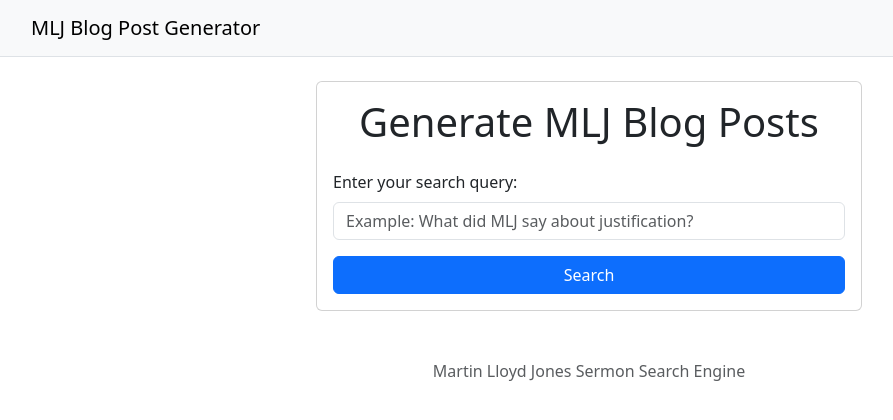
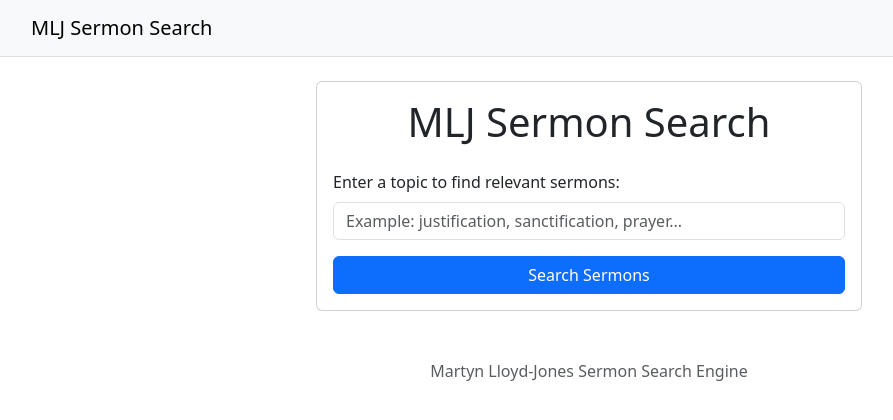
Before and after one commit to FiveQInnovations/mlj-search-replit, a Flask app: page / in a window 1280 px wide. Shown: the top 420 px of the page, without its empty margins (51-944 px from the left). Run offline with Flask 3, Linux system fonts and the light colour scheme; some libraries are stand-ins or nearby versions.

Commit message:
Agent query: Can you verify if the application now shows sermon excerpts directly instead of generating blog posts, and if the sermon titles are clickable links?
Remove OpenAI integration and refactor to a sermon search application.

Screenshot: https://storage.googleapis.com/screenshot-production-us-central1/e877f356-5e9c-445a-8101-3ce2bc1e46be/66400e4f-4d39-43cd-9bf0-6a6628b89818.jpg

```diff
--- a/app.py
+++ b/app.py
@@ -1,10 +1,9 @@
 import os
 import logging
-from flask import Flask, render_template, request, jsonify
+from flask import Flask, render_template, request
 import requests
 import markdown
 from markupsafe import Markup
-from openai import OpenAI
 
 # Set up logging
 logging.basicConfig(level=logging.DEBUG)
@@ -16,80 +15,33 @@ app.secret_key = os.environ.get("FLASK_SECRET_KEY", "mlj_sermons_secret_key")
 # API configuration
 RAGIE_API_URL = "https://api.ragie.ai/retrievals"
 RAGIE_API_TOKEN = "tnt_BPBxTqQudZm_yEfynu5h53B0xDQyRYnWUmSlXZMTO3JNxXyk3tzduRg"
-OPENAI_API_KEY = os.environ.get("OPENAI_API_KEY")
 
-# Initialize OpenAI client
-client = OpenAI(api_key=OPENAI_API_KEY)
+def format_sermon_results(response_data):
+    """Format the sermon results into markdown"""
+    if not response_data or 'scored_chunks' not in response_data:
+        return "No sermons found for this topic."
 
-def generate_blog_post(query, sermon_chunks):
-    """Generate a blog post using OpenAI based on sermon excerpts"""
-    if not sermon_chunks:
-        return "No content available for blog generation."
+    formatted_content = "# Relevant Sermon Excerpts\n\n"
 
-    # Combine all sermon excerpts
-    combined_text = "\n\n".join([chunk['text'] for chunk in sermon_chunks])
+    # Group chunks by sermon
+    sermons = {}
+    for chunk in response_data['scored_chunks']:
+        doc_name = chunk['document_name']
+        if doc_name not in sermons:
+            sermons[doc_name] = {
+                'url': chunk['document_metadata'].get('source_url', '#'),
+                'excerpts': []
+            }
+        sermons[doc_name]['excerpts'].append(chunk['text'].strip())
 
-    # Prepare excerpts with source information
-    excerpts_with_sources = []
-    for chunk in sermon_chunks:
-        excerpts_with_sources.append({
-            'text': chunk['text'],
-            'source': chunk['document_name'],
-            'url': chunk['document_metadata'].get('source_url', '#')
-        })
+    # Format each sermon's content
+    for doc_name, sermon in sermons.items():
+        formatted_content += f"## [{doc_name}]({sermon['url']})\n\n"
+        for excerpt in sermon['excerpts']:
+            formatted_content += f"{excerpt}\n\n"
+        formatted_content += "---\n\n"
 
-    # Create prompt for OpenAI
-    prompt = f"""As an expert on Martin Lloyd-Jones' teachings, write a detailed and comprehensive blog post about the following topic:
-
-Query: {query}
-
-When quoting from the provided excerpts, include the source link inline using markdown, following this format:
-> "Quote text" - From [Sermon Title](source_url)
-
-Based on these sermon excerpts:
-{str(excerpts_with_sources)}
-
-Please write a comprehensive blog post that:
-1. Provides deep theological analysis with extensive context (aim for detailed paragraphs of 4-6 sentences each)
-2. Uses direct quotes from MLJ with their source links inline
-3. Explains complex theological concepts thoroughly
-4. Maintains MLJ's pastoral and doctrinal emphasis while exploring practical implications
-5. Structures the content with clear headings and subheadings
-6. Concludes with practical applications
-
-Format the response in Markdown with proper headings, quotes (with source links), and sections.
-Ensure paragraphs are substantial and detailed, thoroughly exploring each point."""
-
-    try:
-        # Generate blog post using OpenAI
-        response = client.chat.completions.create(
-            model="gpt-4-1106-preview",
-            messages=[
-                {"role": "system", "content": "You are an expert on Martin Lloyd-Jones' theology and preaching, skilled at writing detailed blog posts that explain his teachings."},
-                {"role": "user", "content": prompt}
-            ],
-            max_tokens=4000,
-            temperature=0.7
-        )
-        return response.choices[0].message.content
-    except Exception as e:
-        logger.error(f"OpenAI API error: {str(e)}")
-        return None
-
-def format_api_response(response_data):
-    """Format the API response into markdown"""
-    if not response_data or 'scored_chunks' not in response_data:
-        return "No results found.", None
-
-    # Format raw excerpts
-    formatted_excerpts = "# Original Sermon Excerpts\n\n"
-    for chunk in response_data['scored_chunks']:
-        text = chunk['text'].strip()
-        doc_name = chunk['document_name']
-        source_url = chunk['document_metadata'].get('source_url', '#')
-        formatted_excerpts += f"## From [{doc_name}]({source_url})\n\n{text}\n\n---\n\n"
-
-    return formatted_excerpts, response_data['scored_chunks']
+    return formatted_content
 
 @app.route('/')
 def index():
@@ -112,32 +64,19 @@ def search():
             "query": query,
             "top_k": 12,
             "rerank": True,
-            "max_chunks_per_document": 2
+            "max_chunks_per_document": 3
         }
 
         response = requests.post(RAGIE_API_URL, headers=headers, json=payload)
         response.raise_for_status()
 
         results = response.json()
-        formatted_excerpts, sermon_chunks = format_api_response(results)
+        formatted_content = format_sermon_results(results)
+        html_results = Markup(markdown.markdown(formatted_content, extensions=['extra']))
 
-        # Generate AI blog post
-        blog_post = generate_blog_post(query, sermon_chunks)
-
-        if blog_post:
-            # Combine blog post and raw excerpts
-            full_content = f"{blog_post}\n\n---\n\n{formatted_excerpts}"
-            html_results = Markup(markdown.markdown(full_content, extensions=['extra']))
-            return render_template('results.html',
-                                results=html_results,
-                                query=query)
-        else:
-            # Fallback to just showing excerpts if blog generation fails
-            html_results = Markup(markdown.markdown(formatted_excerpts, extensions=['extra']))
-            return render_template('results.html',
-                                results=html_results,
-                                query=query,
-                                error="Blog post generation failed. Showing raw excerpts only.")
+        return render_template('results.html',
+                             results=html_results,
+                             query=query)
 
     except requests.RequestException as e:
         logger.error(f"API request failed: {str(e)}")
--- a/templates/base.html
+++ b/templates/base.html
@@ -3,7 +3,7 @@
 <head>
     <meta charset="UTF-8">
     <meta name="viewport" content="width=device-width, initial-scale=1.0">
-    <title>MLJ Blog Post Generator</title>
+    <title>MLJ Sermon Search</title>
     <link href="https://cdn.jsdelivr.net/npm/bootstrap@5.3.2/dist/css/bootstrap.min.css" rel="stylesheet">
     <script src="https://cdn.jsdelivr.net/npm/bootstrap@5.3.2/dist/js/bootstrap.bundle.min.js"></script>
     <script src="https://cdn.jsdelivr.net/npm/markdown-it@13.0.1/dist/markdown-it.min.js"></script>
@@ -12,7 +12,7 @@
 <body>
     <nav class="navbar navbar-expand-lg navbar-light bg-light border-bottom">
         <div class="container">
-            <a class="navbar-brand" href="/">MLJ Blog Post Generator</a>
+            <a class="navbar-brand" href="/">MLJ Sermon Search</a>
         </div>
     </nav>
 
@@ -21,7 +21,7 @@
     </main>
 
     <footer class="container mt-5 mb-3 text-center">
-        <p class="text-muted">Martin Lloyd Jones Sermon Search Engine</p>
+        <p class="text-muted">Martyn Lloyd-Jones Sermon Search Engine</p>
     </footer>
 
     <script src="{{ url_for('static', filename='js/script.js') }}"></script>
--- a/templates/index.html
+++ b/templates/index.html
@@ -5,21 +5,21 @@
     <div class="col-md-8 col-lg-6">
         <div class="card">
             <div class="card-body">
-                <h1 class="card-title text-center mb-4">Generate MLJ Blog Posts</h1>
+                <h1 class="card-title text-center mb-4">MLJ Sermon Search</h1>
                 <form action="{{ url_for('search') }}" method="POST" id="searchForm">
                     <div class="mb-3">
-                        <label for="query" class="form-label">Enter your search query:</label>
+                        <label for="query" class="form-label">Enter a topic to find relevant sermons:</label>
                         <input type="text"
                                class="form-control"
                                id="query"
                                name="query"
-                               placeholder="Example: What did MLJ say about justification?"
+                               placeholder="Example: justification, sanctification, prayer..."
                                required>
                     </div>
                     <div class="d-grid">
                         <button type="submit" class="btn btn-primary" id="searchButton">
                             <span class="spinner-border spinner-border-sm d-none" role="status" aria-hidden="true"></span>
-                            Search
+                            Search Sermons
                         </button>
                     </div>
                 </form>
```
